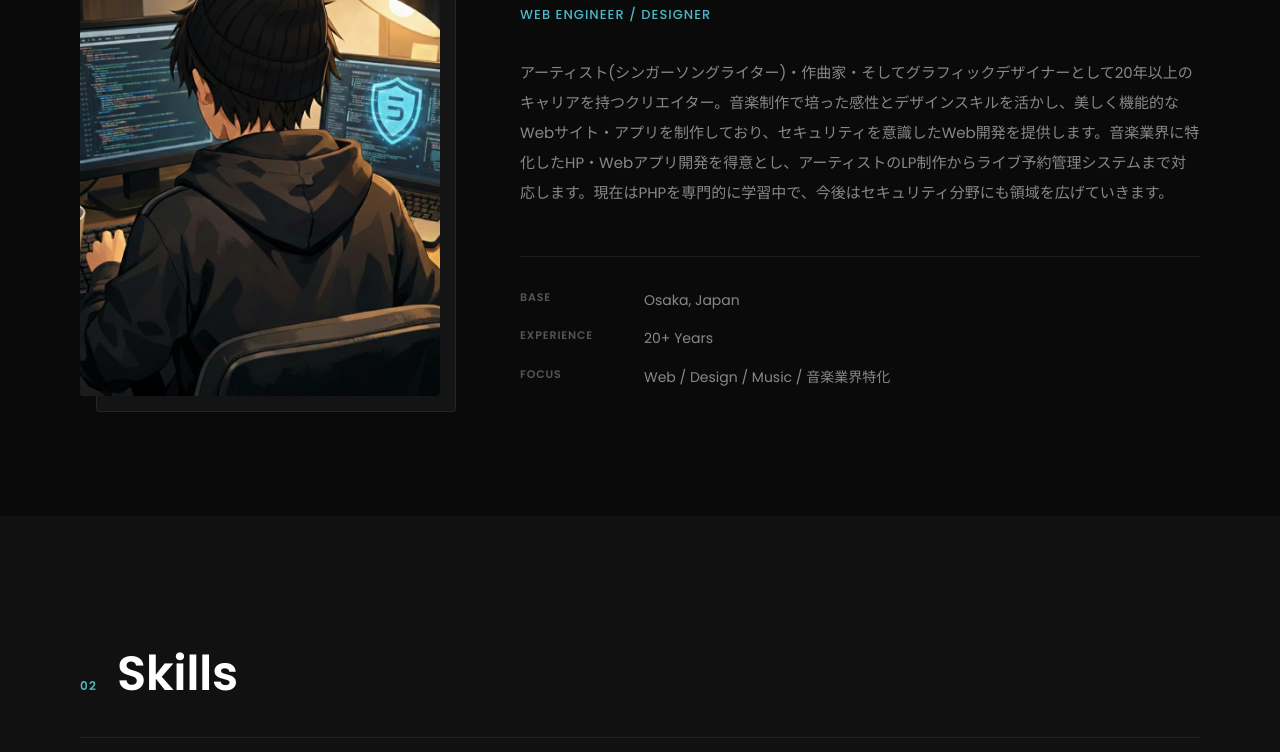
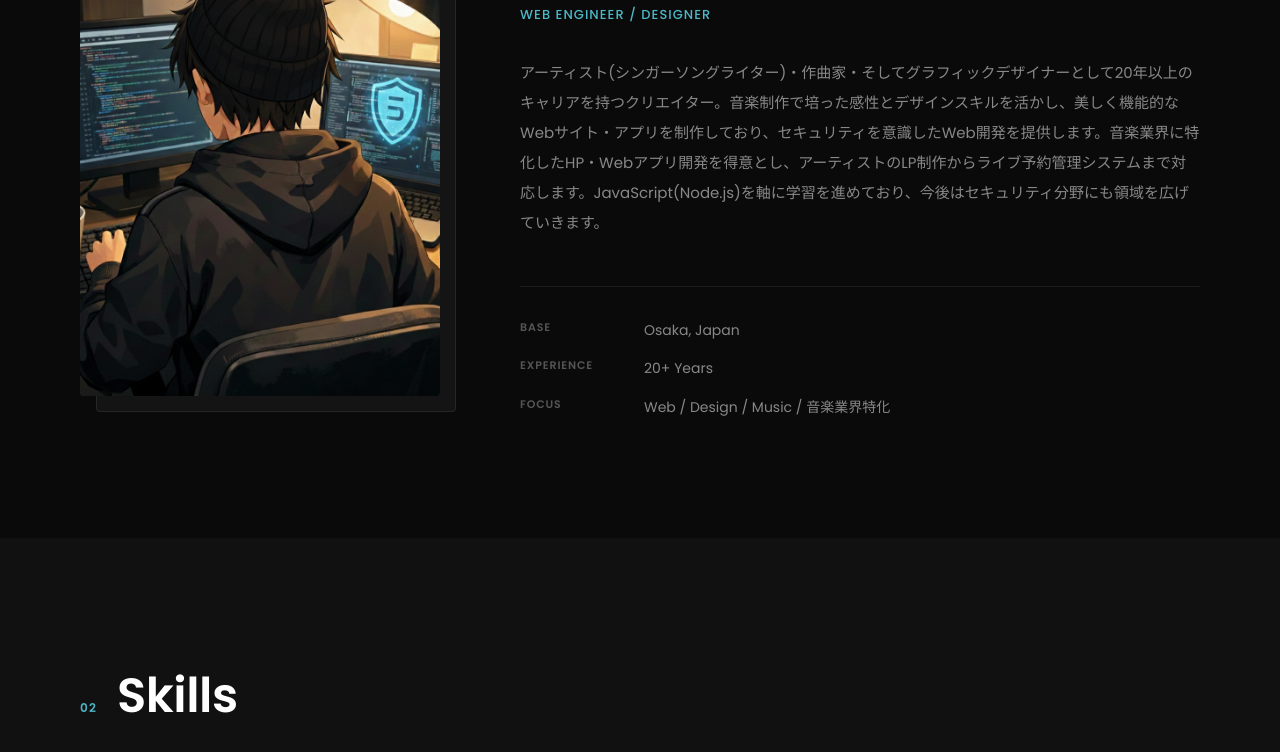
Before and after one commit to naodesign2025/portfolio-white, a plain HTML site: page index.html in a window 1280 px wide. Shown: the part 1148-1900 px from the top of the page. Drawn offline with Linux system fonts and the light colour scheme.

Commit message:
Update index.html

```diff
--- a/index.html
+++ b/index.html
@@ -80,7 +80,7 @@
           <h3 class="profile__name">NAO</h3>
           <p class="profile__role">Web Engineer / Designer</p>
           <p class="profile__bio">
-        アーティスト(シンガーソングライター)・作曲家・そしてグラフィックデザイナーとして20年以上のキャリアを持つクリエイター。音楽制作で培った感性とデザインスキルを活かし、美しく機能的なWebサイト・アプリを制作しており、セキュリティを意識したWeb開発を提供します。音楽業界に特化したHP・Webアプリ開発を得意とし、アーティストのLP制作からライブ予約管理システムまで対応します。現在はPHPを専門的に学習中で、今後はセキュリティ分野にも領域を広げていきます。
+        アーティスト(シンガーソングライター)・作曲家・そしてグラフィックデザイナーとして20年以上のキャリアを持つクリエイター。音楽制作で培った感性とデザインスキルを活かし、美しく機能的なWebサイト・アプリを制作しており、セキュリティを意識したWeb開発を提供します。音楽業界に特化したHP・Webアプリ開発を得意とし、アーティストのLP制作からライブ予約管理システムまで対応します。JavaScript(Node.js)を軸に学習を進めており、今後はセキュリティ分野にも領域を広げていきます。
           </p>
           <ul class="profile__meta">
             <li><span>Base</span>Osaka, Japan</li>
```
